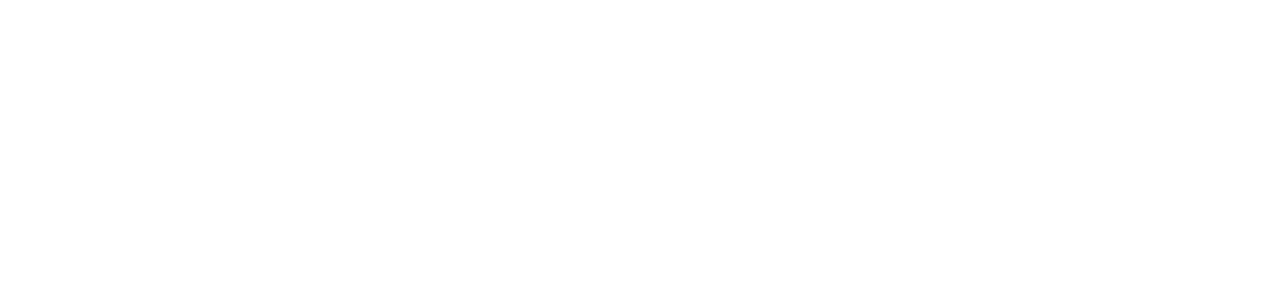
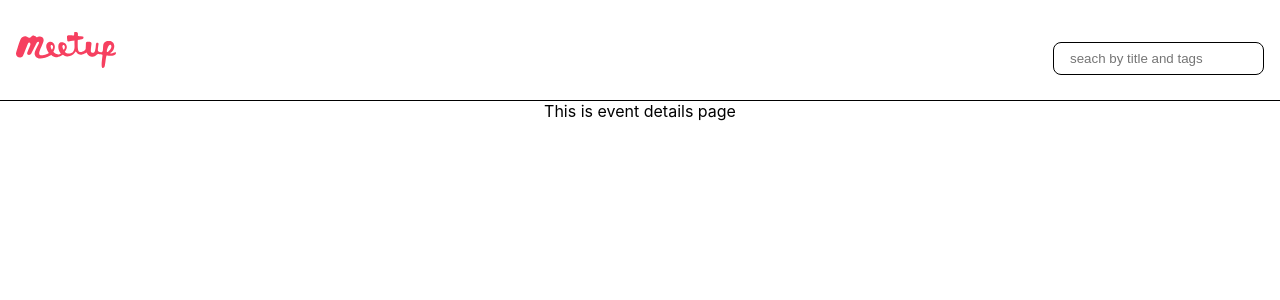
Before and after one commit to WadadParker/mcr8, a React (Create React App) app: page /event/1 in a window 1280 px wide. Before the commit this address had no page. Shown: the top 300 px of the page. Built offline with nearby package versions, Linux system fonts and the light colour scheme.

Commit message:
feat: meetup details routing

```diff
--- a/src/App.js
+++ b/src/App.js
@@ -4,12 +4,14 @@ import './App.css';
 import { Routes,Route } from 'react-router-dom';
 
 import {Home} from "./pages/home/Home";
+import { EventDetail } from './pages/eventDetails/EventDetail';
 
 function App() {
   return (
     <div className="App">
       <Routes>
         <Route path="/" element={<Home />} />
+        <Route path="/event/:eventID" element={<EventDetail />} />
       </Routes>
     </div>
   );
--- a/src/components/meetupCard/MeetupCard.jsx
+++ b/src/components/meetupCard/MeetupCard.jsx
@@ -1,9 +1,11 @@
 import styles from "./meetupCard.module.css";
+import { useNavigate } from "react-router-dom";
 
 export const MeetupCard=({item})=>
 {
+    const navigate=useNavigate();
     return (
-        <div className={styles[`card-container`]}>
+        <div className={styles[`card-container`]} onClick={()=>navigate(`/event/${item.id}`)}>
             <label className={styles.event}>{item.eventType}</label>
             <img src={item?.eventThumbnail} alt="event thunbail" className={styles.img}/>
             <small>{new Date(item?.eventStartTime).toLocaleDateString("en-us", {
--- /dev/null
+++ b/src/pages/eventDetails/EventDetail.jsx
@@ -0,0 +1,27 @@
+import styles from "./eventDetail.module.css";
+import logo from "../../assets/meetup.svg";
+
+import { useParams } from "react-router-dom";
+import { useContext } from "react";
+
+import { MeetupContext } from "../../context/MeetupContext";
+
+export const EventDetail=()=>
+{
+    const {state,dispatch}=useContext(MeetupContext);
+    const {meetups,search}=state;
+    const {eventID}=useParams();
+
+    const foundMeetup=meetups.find(({id})=>id==eventID);
+
+    return (
+        <div>
+            <nav className={styles.nav}>
+                <img src={logo} width={100} height={100} />
+                <input type="search" placeholder="seach by title and tags" value={search} onChange={(e)=>dispatch({type:"SEARCH",payload:e.target.value})}/>
+            </nav>
+            This is event details page
+            <strong>{foundMeetup?.title}</strong>
+        </div>
+    )
+}
--- /dev/null
+++ b/src/pages/eventDetails/eventDetail.module.css
@@ -0,0 +1,14 @@
+.nav {
+    height: fit-content;
+    display: flex;
+    justify-content: space-between;
+    padding: 0 1rem;
+    border-bottom: 1px solid black;
+}
+.nav input {
+    padding: 0.5rem 1rem;
+    margin-top: 1rem;
+    border: 1px solid black;
+    border-radius: 0.5rem;
+    align-self: center;
+}
```
